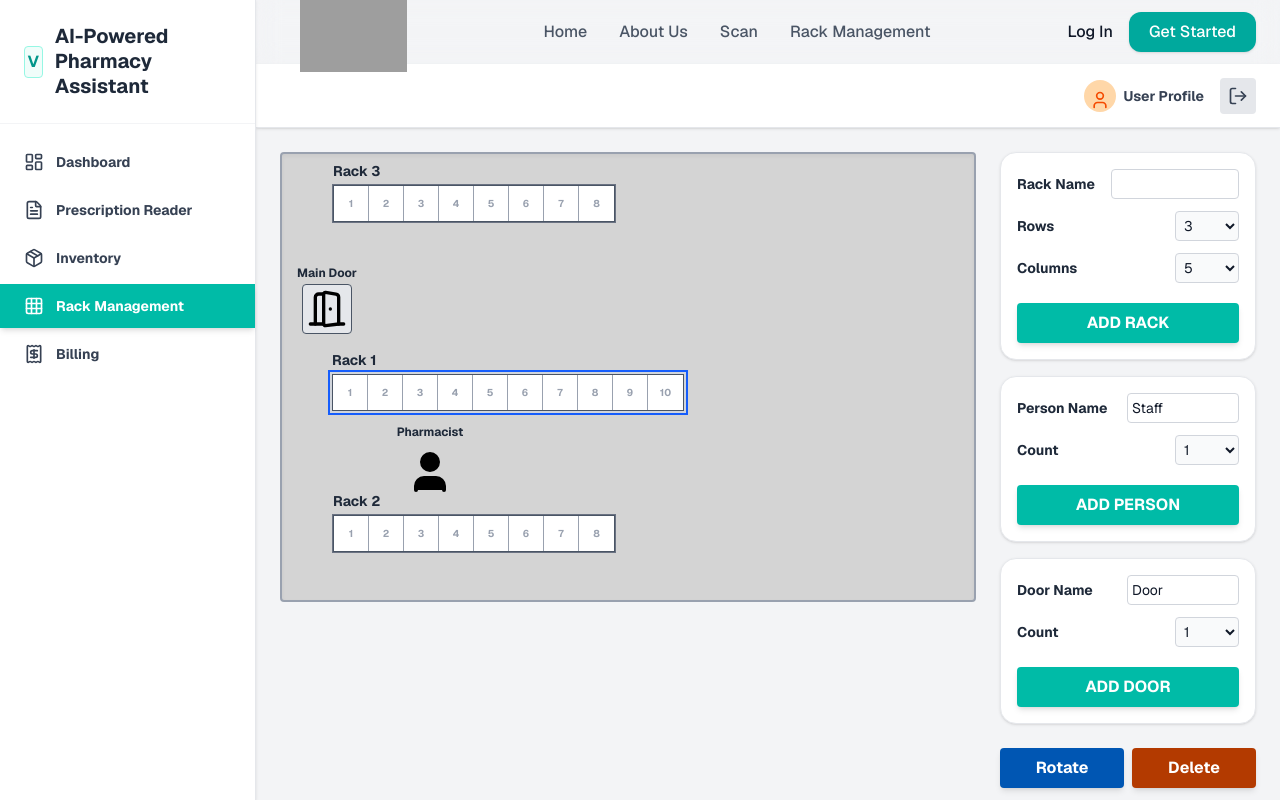
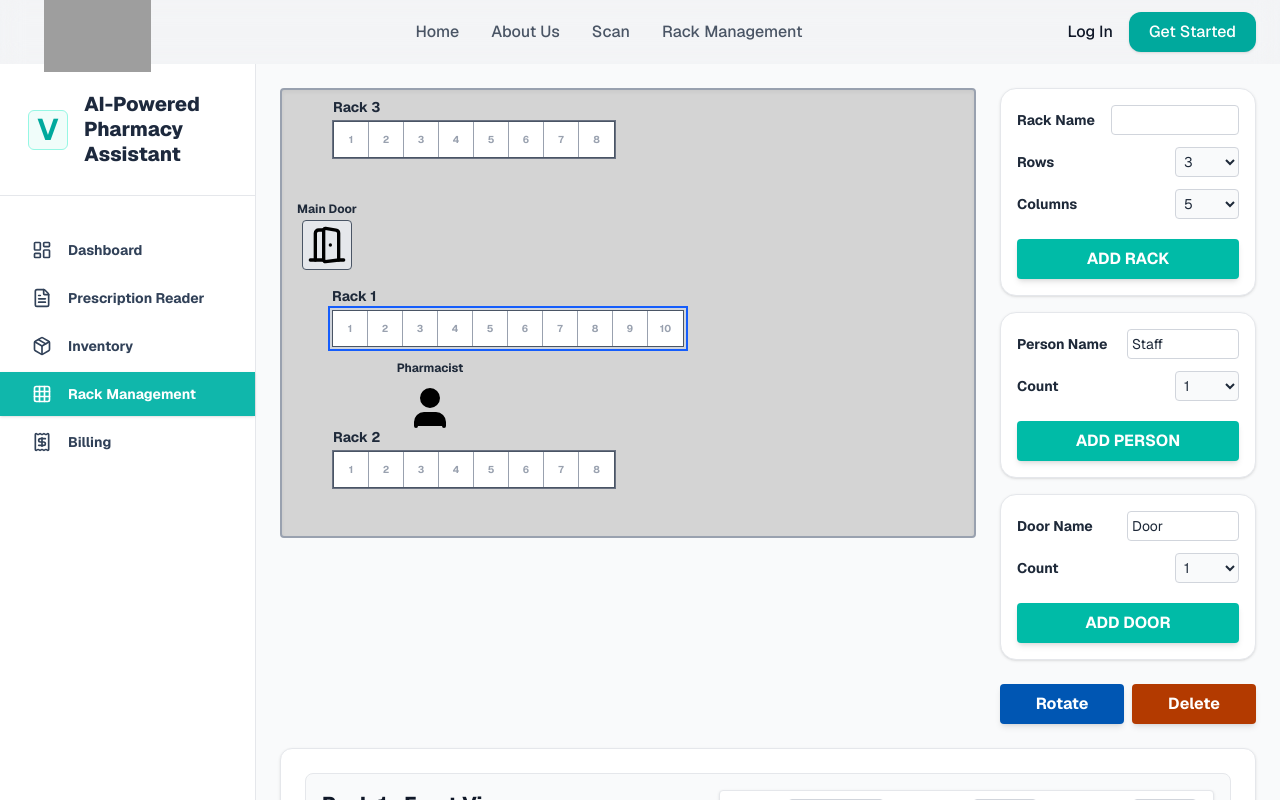
Before and after one commit to DLMJananjaya/Ai-popwered-Pharmacy-Assistant, a Next.js app in the folder pharmacy-assistant/: page /rackManagement in a window 1280 px wide. Built offline with nearby package versions, Linux system fonts and the light colour scheme; grey boxes are pictures that could not be loaded.

Commit message:
before backend start

```diff
--- a/pharmacy-assistant/app/rackManagement/page.tsx
+++ b/pharmacy-assistant/app/rackManagement/page.tsx
@@ -8,6 +8,7 @@ import {
   LogOut, DoorOpen, User, X, Settings2
 } from 'lucide-react';
 import Navbar from '../components/Navbar';
+import AppSidebar from '../components/AppSidebar';
 
 // ─── TYPES ───────────────────────────────────────────────────────────────────
 
@@ -67,41 +68,7 @@ const navItems = [
 // Extracts the sidebar so it uses Next.js <Link> for real URL navigation.
 // usePathname() highlights whichever route is currently active.
 
-function Sidebar() {
-  const pathname = usePathname();
 
-  return (
-    <aside className="w-64 bg-white border-r border-gray-200 flex-col shadow-sm z-20 shrink-0 hidden md:flex">
-      <div className="p-6 border-b border-gray-100 flex items-center space-x-3">
-        <div className="w-8 h-8 bg-teal-50 flex items-center justify-center rounded border border-teal-200 text-teal-600 font-bold">
-          V
-        </div>
-        <h1 className="text-xl font-bold text-gray-800 leading-tight">
-          AI-Powered Pharmacy Assistant
-        </h1>
-      </div>
-      <nav className="flex-1 py-4 space-y-1">
-        {navItems.map((item) => {
-          const isActive = pathname === item.href;
-          return (
-            <Link
-              key={item.href}
-              href={item.href}
-              className={`w-full flex items-center space-x-3 px-6 py-3 text-sm font-bold transition-colors ${
-                isActive
-                  ? 'bg-teal-500 text-white shadow-md'
-                  : 'text-gray-700 hover:bg-gray-100'
-              }`}
-            >
-              <item.icon size={20} />
-              <span>{item.label}</span>
-            </Link>
-          );
-        })}
-      </nav>
-    </aside>
-  );
-}
 
 // ─── MAIN PAGE COMPONENT ─────────────────────────────────────────────────────
 
@@ -327,13 +294,15 @@ export default function RackManagement() {
     <div className="flex h-screen bg-gray-50 font-sans text-gray-900 relative">
 
       {/* ✅ SIDEBAR now uses Next.js <Link> — clicking any nav item navigates to its route */}
-      <Sidebar />
+
 
       {/* MAIN CONTENT */}
       <main className="flex-1 flex flex-col overflow-hidden bg-gray-100">
           <Navbar />
+        <div className="flex h-[calc(100vh-4rem)] bg-gray-50 font-sans text-gray-800 overflow-hidden">
+              <AppSidebar active="rackManagement" />
 
-        <header className="bg-white border-b border-gray-200 h-16 flex items-center px-6 justify-between shadow-sm z-10 shrink-0">
+        {/* <header className="bg-white border-b border-gray-200 h-16 flex items-center px-6 justify-between shadow-sm z-10 shrink-0">
           <div className="flex-1" />
           <div className="flex items-center space-x-4">
             <div className="flex items-center space-x-2">
@@ -346,7 +315,7 @@ export default function RackManagement() {
               <LogOut size={20} className="text-gray-700" />
             </button>
           </div>
-        </header>
+        </header> */}
 
         <div className="flex-1 overflow-auto p-6 flex flex-col space-y-6">
           <div className="flex flex-col xl:flex-row gap-6">
@@ -531,6 +500,7 @@ export default function RackManagement() {
             )}
           </div>
         </div>
+        </div>
       </main>
 
       {/* CELL EDITING MODAL */}
```
